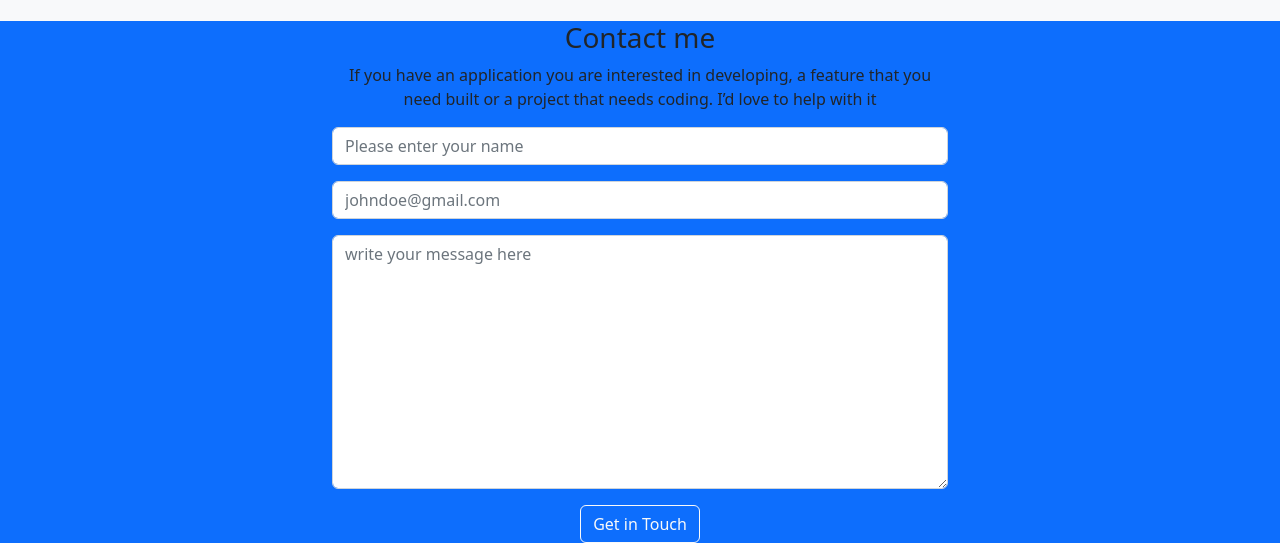
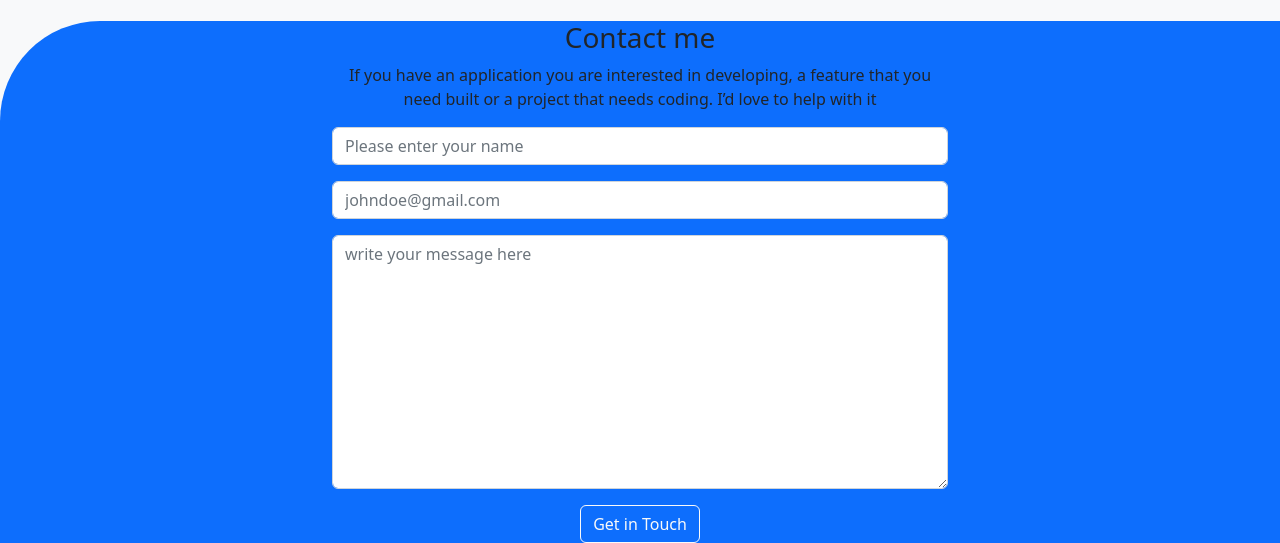
Before and after one commit to Zeph180/boots-portfolio, a website: page index.html in a window 1280 px wide. Shown: the part 2403-2946 px from the top of the page. Drawn offline with nearby package versions, Linux system fonts and the light colour scheme.

Commit message:
Added background to last page

```diff
--- a/style.css
+++ b/style.css
@@ -9,3 +9,7 @@
 .project-card {
     height: 500px;
 }
+
+.contact-form {
+    border-top-left-radius: 100px;
+}
```
